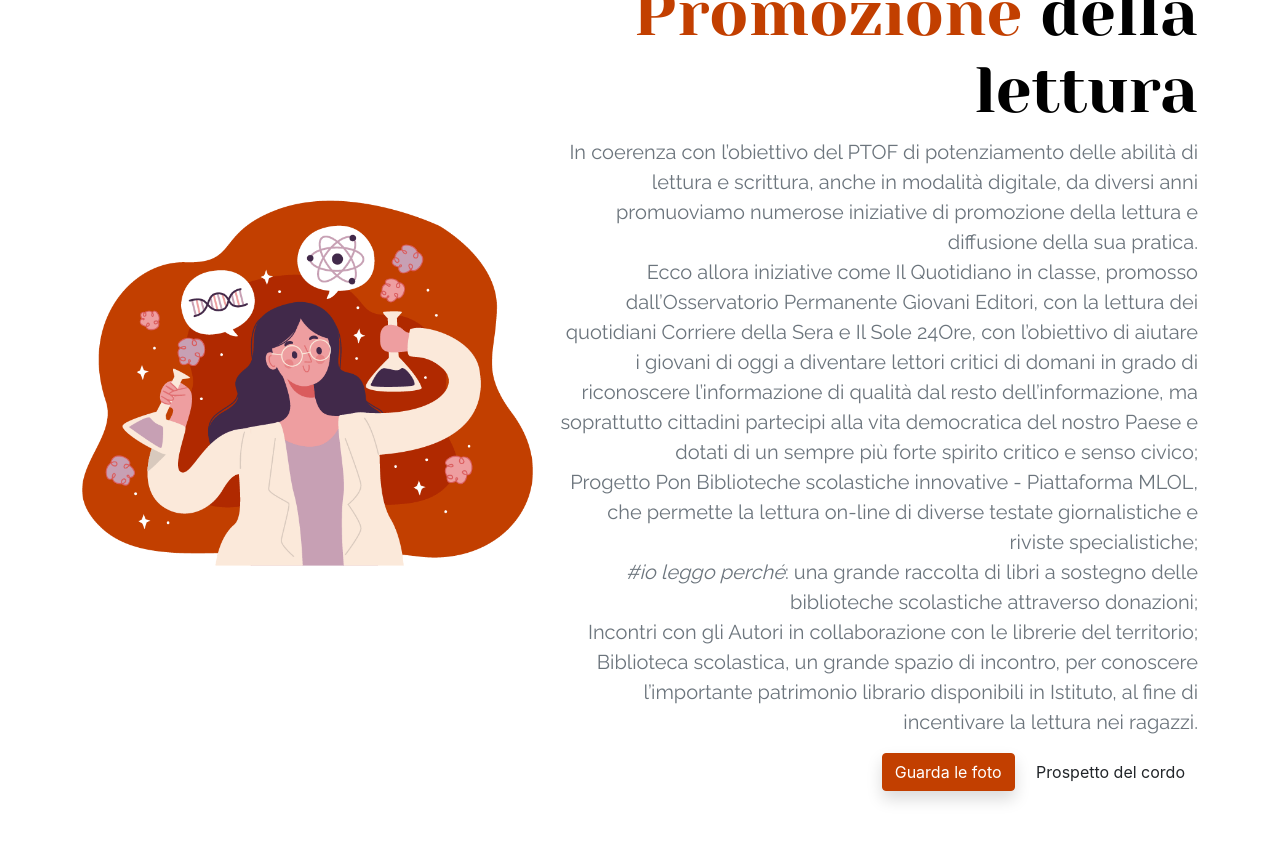
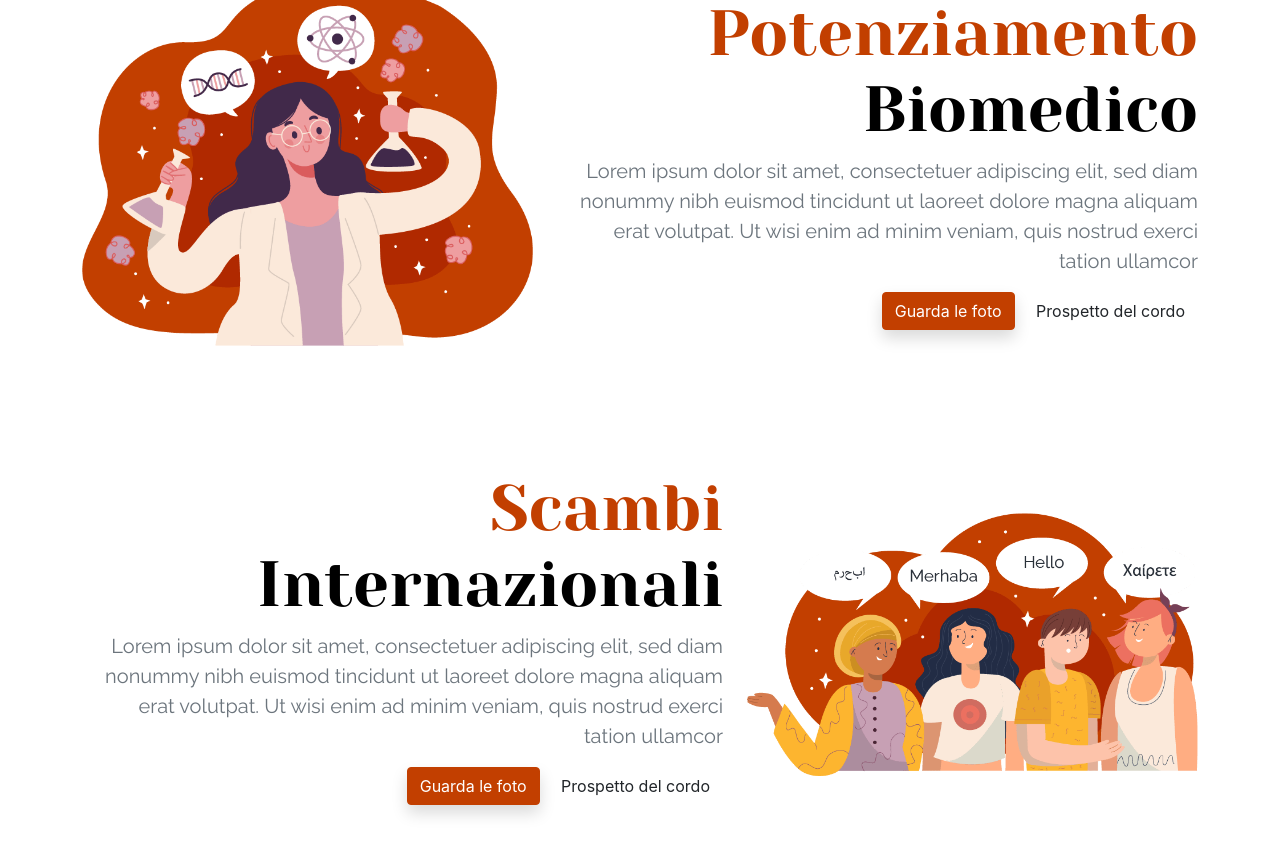
Before and after one commit to PiervitoCreanza/orientamento.liceodegiorgi.edu.it, a Jekyll site: the page built from progetti.html, in a window 1280 px wide and 900 px high, scrolled down 973 px. Shown: the top 855 px of the window. Built offline with Jekyll 4.4.1, drawn with Linux system fonts in a browser that asks for light colours; some of the changed text lies outside the part shown.

Commit message:
Fix progetti data

```diff
--- a/_data/progetti.json
+++ b/_data/progetti.json
@@ -4,19 +4,19 @@
         "sottotitolo": "Le opportunità di ampliamento dell'Offerta Formativa sono tantissime. Si tratta di Progetti extra curricolari che permettono agli studenti di approfondire interessi personali, affinare attitudini, condividere esperienze culturali e artistiche."
     },
     "sezione2": {
-        "titolo":"<span class='text-red'>Promozione</span> della lettura",
-        "sottotitolo": "In coerenza con l’obiettivo del PTOF di potenziamento delle abilità di lettura e scrittura, anche in modalità digitale, da diversi anni promuoviamo numerose iniziative di promozione della lettura e diffusione della sua pratica.<br> Ecco allora iniziative come Il Quotidiano in classe, promosso dall’Osservatorio Permanente Giovani Editori, con la lettura dei quotidiani Corriere della Sera e Il Sole 24Ore, con l’obiettivo di aiutare i giovani di oggi a diventare lettori critici di domani in grado di riconoscere l’informazione di qualità dal resto dell’informazione, ma soprattutto cittadini partecipi alla vita democratica del nostro Paese e dotati di un sempre più forte spirito critico e senso civico; <br>Progetto Pon Biblioteche scolastiche innovative - Piattaforma MLOL, che permette la lettura on-line di diverse testate giornalistiche e riviste specialistiche;<br> <i>#io leggo perché</i>: una grande raccolta di libri a sostegno delle biblioteche scolastiche attraverso donazioni;<br> Incontri con gli Autori in collaborazione con le librerie del territorio; <br> Biblioteca scolastica, un grande spazio di incontro, per conoscere l’importante patrimonio librario disponibili in Istituto, al fine di incentivare la lettura nei ragazzi. <br>",
+        "titolo":"<span class='text-red'>Potenziamento</span> Biomedico",
+        "sottotitolo": "Lorem ipsum dolor sit amet, consectetuer adipiscing elit, sed diam nonummy nibh euismod tincidunt ut laoreet dolore magna aliquam erat volutpat. Ut wisi enim ad minim veniam, quis nostrud exerci tation ullamcor",
         "pulsanteRosso": "Guarda le foto",
         "pulsante": "Prospetto del cordo"
     },
     "sezione3": {
-        "titolo":"<span class='text-red'>la Redazione di</span> LeCosimo",
-        "sottotitolo": "Il giornale scolastico online <i>LeCosimò<i> nasce nell’anno scolastico 2017/18 dalla volontà degli studenti del De Giorgi di avere una propria forma di espressione, di informazione libera e coinvolgente. Con un'edizione globale ogni 15 giorni riceve costanti aggiornamenti per non perdere nessuna notizia sull’attualità nazionale, ma anche specifico mondo del Liceo. <br>La Redazione si articola in diverse sezioni che vanno dalla musica, all’attualità, passando per lo sport, la fotografia e molto altro, e si avvale della collaborazione degli insegnanti, di tutti gli studenti del Liceo e di figure esterne che molto spesso offrono spontaneamente il proprio contributo per implementare l’edizione in uscita. Articoli dai temi più leggeri e scherzosi vengono intervallati da veri e propri spunti di riflessione e spesso accompagnati da interviste o servizi disponibili sul canale YouTube collegato al giornale e gallery fotografiche pubblicate sul sito stesso. <br>Dallo scorso anno è attiva una web-radio da ascoltare in podcast ed è attiva una collaborazione per una trasmissione in diretta su portalecce.it dal titolo #facciamoscuola.",
+        "titolo":"<span class='text-red'>Scambi</span> Internazionali",
+        "sottotitolo": "Lorem ipsum dolor sit amet, consectetuer adipiscing elit, sed diam nonummy nibh euismod tincidunt ut laoreet dolore magna aliquam erat volutpat. Ut wisi enim ad minim veniam, quis nostrud exerci tation ullamcor",
         "pulsanteRosso": "Guarda le foto",
         "pulsante": "Prospetto del cordo"
     },
     "sezione4": {
-        "titolo":"<span class='text-red'>La grande</span> Orchestra",
+        "titolo":"<span class='text-red'>Competizioni</span> Sportive",
         "sottotitolo": "Lorem ipsum dolor sit amet, consectetuer adipiscing elit, sed diam nonummy nibh euismod tincidunt ut laoreet dolore magna aliquam erat volutpat. Ut wisi enim ad minim veniam, quis nostrud exerci tation ullamcor",
         "pulsanteRosso": "Guarda le foto",
         "pulsante": "Prospetto del cordo"
@@ -26,5 +26,23 @@
         "sottotitolo": "Lorem ipsum dolor sit amet, consectetuer adipiscing elit, sed diam nonummy nibh euismod tincidunt ut laoreet dolore magna aliquam erat volutpat. Ut wisi enim ad minim veniam, quis nostrud exerci tation ullamcor",
         "pulsanteRosso": "Guarda le foto",
         "pulsante": "Prospetto del cordo"
+    },
+    "sezione6": {
+        "titolo":"<span class='text-red'>Promozione</span> della lettura",
+        "sottotitolo": "In coerenza con l’obiettivo del PTOF di potenziamento delle abilità di lettura e scrittura, anche in modalità digitale, da diversi anni promuoviamo numerose iniziative di promozione della lettura e diffusione della sua pratica.<br> Ecco allora iniziative come Il Quotidiano in classe, promosso dall’Osservatorio Permanente Giovani Editori, con la lettura dei quotidiani Corriere della Sera e Il Sole 24Ore, con l’obiettivo di aiutare i giovani di oggi a diventare lettori critici di domani in grado di riconoscere l’informazione di qualità dal resto dell’informazione, ma soprattutto cittadini partecipi alla vita democratica del nostro Paese e dotati di un sempre più forte spirito critico e senso civico; <br>Progetto Pon Biblioteche scolastiche innovative - Piattaforma MLOL, che permette la lettura on-line di diverse testate giornalistiche e riviste specialistiche;<br> <i>#io leggo perché</i>: una grande raccolta di libri a sostegno delle biblioteche scolastiche attraverso donazioni;<br> Incontri con gli Autori in collaborazione con le librerie del territorio; <br> Biblioteca scolastica, un grande spazio di incontro, per conoscere l’importante patrimonio librario disponibili in Istituto, al fine di incentivare la lettura nei ragazzi. <br>",
+        "pulsanteRosso": "Guarda le foto",
+        "pulsante": "Prospetto del cordo"
+    },
+    "sezione7": {
+        "titolo":"<span class='text-red'>la Redazione di</span> LeCosimo",
+        "sottotitolo": "Il giornale scolastico online <i>LeCosimò<i> nasce nell’anno scolastico 2017/18 dalla volontà degli studenti del De Giorgi di avere una propria forma di espressione, di informazione libera e coinvolgente. Con un'edizione globale ogni 15 giorni riceve costanti aggiornamenti per non perdere nessuna notizia sull’attualità nazionale, ma anche specifico mondo del Liceo. <br>La Redazione si articola in diverse sezioni che vanno dalla musica, all’attualità, passando per lo sport, la fotografia e molto altro, e si avvale della collaborazione degli insegnanti, di tutti gli studenti del Liceo e di figure esterne che molto spesso offrono spontaneamente il proprio contributo per implementare l’edizione in uscita. Articoli dai temi più leggeri e scherzosi vengono intervallati da veri e propri spunti di riflessione e spesso accompagnati da interviste o servizi disponibili sul canale YouTube collegato al giornale e gallery fotografiche pubblicate sul sito stesso. <br>Dallo scorso anno è attiva una web-radio da ascoltare in podcast ed è attiva una collaborazione per una trasmissione in diretta su portalecce.it dal titolo #facciamoscuola.",
+        "pulsanteRosso": "Guarda le foto",
+        "pulsante": "Prospetto del cordo"
+    },
+    "sezione8": {
+        "titolo":"<span class='text-red'>La grande</span> Orchestra",
+        "sottotitolo": "Lorem ipsum dolor sit amet, consectetuer adipiscing elit, sed diam nonummy nibh euismod tincidunt ut laoreet dolore magna aliquam erat volutpat. Ut wisi enim ad minim veniam, quis nostrud exerci tation ullamcor",
+        "pulsanteRosso": "Guarda le foto",
+        "pulsante": "Prospetto del cordo"
     }
 }
```
